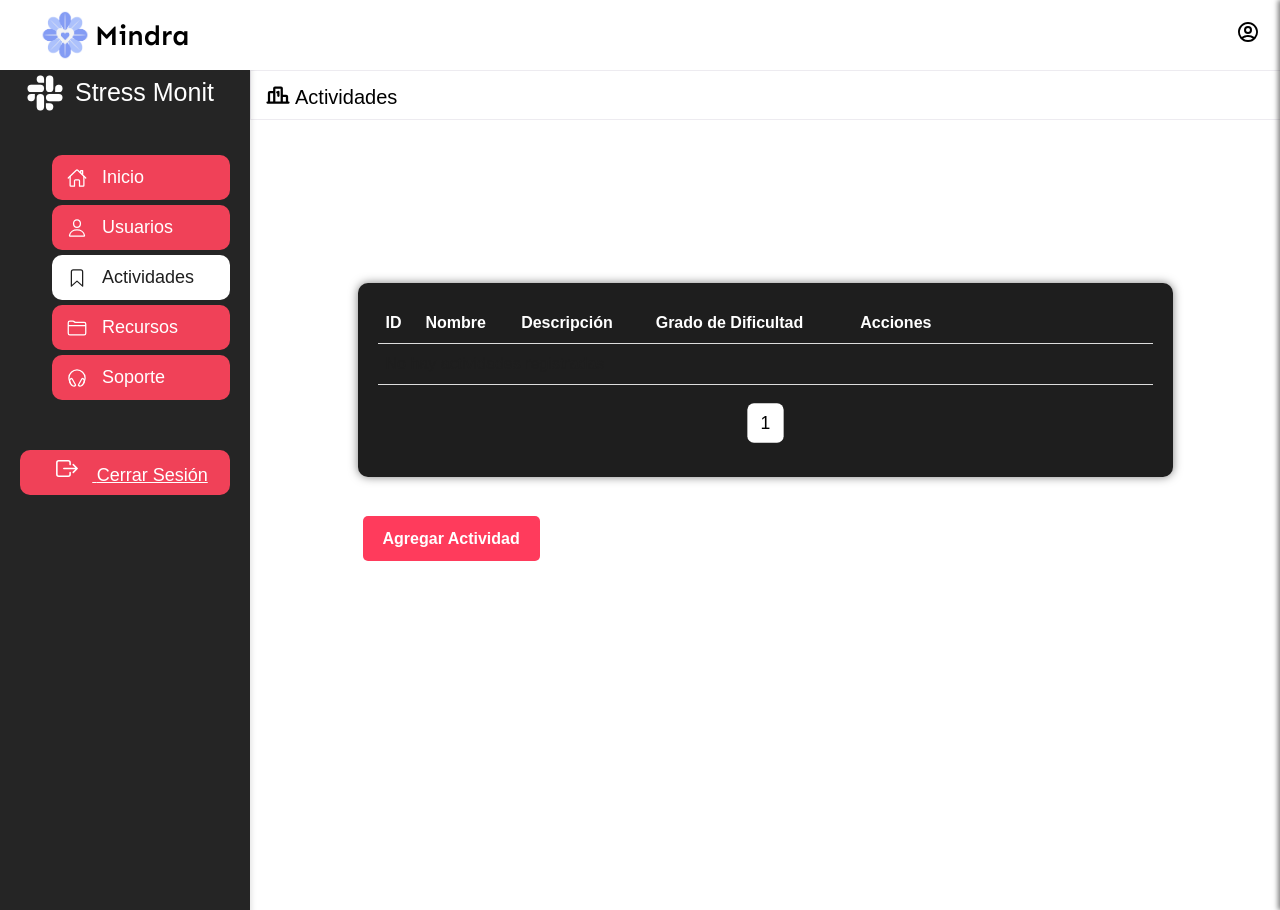
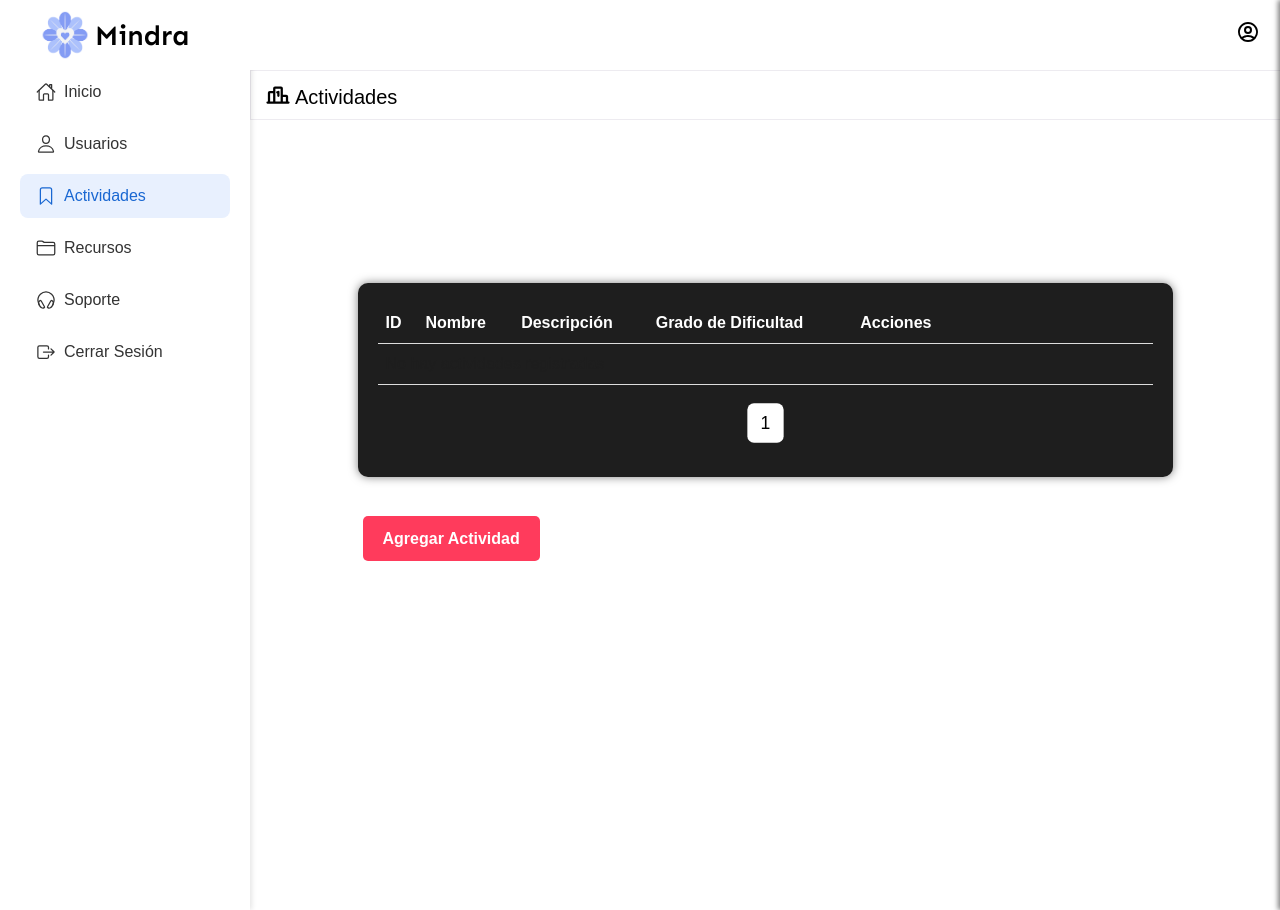
Before and after one commit to luisleon7677/-StressMonit_Project, a Flask app: page /actividades in a window 1280 px wide. Run offline with Flask 3, Linux system fonts and the light colour scheme; the visitor is signed in with stand-in values (Sample User, id 1); data that the repository does not hold is empty; some libraries are stand-ins or nearby versions.

Commit message:
Cambios Barra Lateral

```diff
--- a/static/styles.css
+++ b/static/styles.css
@@ -154,128 +154,118 @@ p a:hover {
    z-index: 100;
 
 }
-.barra-lateral{
-    position: fixed; /* Fija el menú en la pantalla */
-    left: 0; /* Coloca el menú en la posición más a la izquierda */
-    top: 50px; /* Asegura que comience desde la parte superior */
-    height: 100%; /* Ocupa toda la altura de la pantalla */
-    width: 250px; /* Ancho deseado del menú */
-    background-color: #252525; /* Cambia al color que desees */
+
+
+/* ─── Barra lateral clara ─────────────────────────────────── */
+.barra-lateral {
+  position: fixed;
+  top: 50px;
+  left: 0;
+  height: calc(100% - 50px);
+  width: 250px;
+  background-color: #ffffff;   /* fondo blanco */
   padding: 20px;
-    box-shadow: 2px 0 5px rgba(0, 0, 0, 0.1); /* Agrega un sombreado opcional */
+  box-shadow: 2px 0 5px rgba(0, 0, 0, 0.1);
   z-index: 190;
-}
-.mini-barra-lateral{
-    width: 80px;
-}
-.barra-lateral span{
-    width: 130px;
-    font-size: 18px;
-    white-space: nowrap;
-    text-align: left;
-    opacity: 1;
-    transition: opacity 0.5s ease, width 0.5s ease;
-}
-.barra-lateral span.oculto{
-    opacity: 0;
-    width: 0;
+  color: #333333;
 }
 
-/*---Nombre de la pagina*/
-.barra-lateral .nombre-pagina{
+/* Nombre de la página (logo + texto) */
+.barra-lateral .nombre-pagina {
+  display: flex;
+  align-items: center;
   margin-bottom: 40px;
+}
+.barra-lateral .nombre-pagina ion-icon {
+  font-size: 40px;
+  color: #333333;
+}
+.barra-lateral .nombre-pagina span {
+  margin-left: 8px;
+  font-size: 25px;
+  color: #333333;
+}
+
+/* Botón Cerrar Sesión */
+.barra-lateral .boton {
+  display: flex;
+  align-items: center;
+  justify-content: center;
   width: 100%;
   height: 45px;
+  margin-top: auto;
+  background-color: #ffffff;
+  border: 1px solid #ddd;
+  border-radius: 8px;
+  transition: background-color 0.2s;
+}
+.barra-lateral .boton:hover {
+  background-color: #f8f8f8;
+}
+.barra-lateral .boton ion-icon,
+.barra-lateral .boton span {
+  color: #333333;
+}
+
+/* Navegación */
+.barra-lateral .navegacion ul {
+  list-style: none;
+  padding: 0;
+  margin: 0 0 50px 0;
+}
+.barra-lateral .navegacion li {
+  margin-bottom: 8px;
+}
+.barra-lateral .navegacion a {
   display: flex;
   align-items: center;
-    color: white;
+  padding: 10px 16px;
+  border-radius: 8px;
+  background-color: transparent;
+  color: #333333;
+  text-decoration: none;
+  transition: background-color 0.2s, color 0.2s;
 }
-.barra-lateral .nombre-pagina ion-icon{
+.barra-lateral .navegacion a ion-icon {
+  margin-right: 8px;
+  font-size: 20px;
+  color: inherit;
+}
 
-    min-width: 50px;
-    font-size: 40px;
-    cursor: pointer;
-    z-index: 200;
+/* Hover sobre enlace */
+.barra-lateral .navegacion a:hover {
+  background-color: #f0f0f0;
 }
-#main-icon{
 
+/* Enlace activo */
+.barra-lateral .navegacion a.activo {
+  background-color: #e8f0fe;
+  color: #1967d2;
 }
-.barra-lateral .nombre-pagina span{
-    margin-left: 5px;
-    font-size: 25px;
+.barra-lateral .navegacion a.activo ion-icon,
+.barra-lateral .navegacion a.activo span {
+  color: #1967d2;
 }
-/*---boton*/
-.barra-lateral .boton{
-    width: 100%;
-    height: 45px;
-    display: flex;
-    margin-bottom: 20px;
-    align-items: center;
-    justify-content: center;
-    border: none;
-    border-radius: 10px;
-    background-color: var(--color-boton);
-    color: var(--color-boton-texto);
-}
-.barra-lateral .boton a{
-    color: white;
-}
-.barra-lateral .boton ion-icon{
-    min-width: 50px;
-    font-size: 25px;
-}
-/*Menu de navegación*/
 
-.barra-lateral .navegacion li{
-    list-style: none;
-    display: flex;
-    margin-bottom: 5px;
-
-}
-.barra-lateral .navegacion a{
-    width: 100%;
-    height: 45px;
+/* Logout como un ítem más de la lista */
+.barra-lateral .navegacion a.logout-link {
   display: flex;
   align-items: center;
+  padding: 10px 16px;
+  border-radius: 8px;
+  background-color: transparent;
+  color: #333333;
   text-decoration: none;
-    border-radius: 10px;
-    background-color: var(--color-barra-lateral);
-    color: var(--colortexto-menu);
+  margin-top: 8px;
+  transition: background-color 0.2s, color 0.2s;
 }
-.barra-lateral .navegacion a:hover{
-    background-color: var(--color-menu-hover);
-    color: var(--color-menu-hover-texto);
+.barra-lateral .navegacion a.logout-link ion-icon {
+  margin-right: 8px;
+  font-size: 20px;
+  color: inherit;
 }
-.barra-lateral .navegacion ion-icon{
-    min-width: 50px;
-    font-size: 20px;
-
-}
-
-
-
-/* enlace normal */
-.barra-lateral .navegacion a {
-  background-color: var(--color-barra-lateral);
-  color: var(--colortexto-menu);
-}
-
-/* hover */
-.barra-lateral .navegacion a:hover {
-  background-color: var(--color-menu-hover);
-  color: var(--color-menu-hover-texto);
-}
-
-/* enlace activo */
-.barra-lateral .navegacion a.activo {
-  background-color: #ffffff;
-  color: #1f1f1f;
-}
-
-/* icono y texto dentro de activo */
-.barra-lateral .navegacion a.activo ion-icon,
-.barra-lateral .navegacion a.activo span {
-  color: #1f1f1f;
+.barra-lateral .navegacion a.logout-link:hover {
+  background-color: #f0f0f0;
 }
 
 
@@ -287,10 +277,6 @@ p a:hover {
     background-color: white;
     color: #1f1f1f;
 }
-.barra-lateral .navegacion{
-    margin-bottom: 50px;
-}
-
 
 main{
     height: 100%;
--- a/templates/base.html
+++ b/templates/base.html
@@ -36,10 +36,7 @@
 
   <!-- Barra lateral -->
   <div class="barra-lateral">
-    <div class="nombre-pagina">
-      <ion-icon id="main-icon" name="logo-slack"></ion-icon>
-      <span>Stress Monit</span>
-    </div>
+
     <nav class="navegacion">
   <ul>
     <li>
@@ -77,14 +74,15 @@
         <span>Soporte</span>
       </a>
     </li>
-      </ul>
-    </nav>
-    <button id="logout" class="boton">
-      <a href="{{ url_for('logout') }}">
+    <li>
+  <a href="{{ url_for('logout') }}"
+     class="logout-link">
     <ion-icon name="exit-outline"></ion-icon>
     <span>Cerrar Sesión</span>
   </a>
-    </button>
+</li>
+  </ul>
+</nav>
   </div>
 
   <!-- Contenedor principal -->
```
Lines whose indentation alone changed are shown as unchanged.
